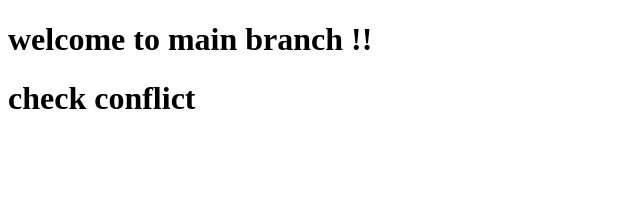
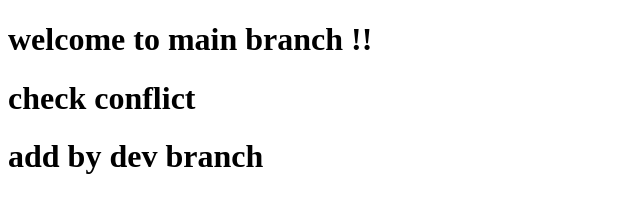
Before and after one commit to Pragya-Saraswat/demoDevops, a plain HTML site: page home.html in a window 1280 px wide. Shown: the whole page, without its empty margins (0-640 px from the left). Drawn offline with Linux system fonts and the light colour scheme.

Commit message:
modified by dev branch

```diff
--- a/home.html
+++ b/home.html
@@ -8,5 +8,6 @@
 <body>
     <h1>welcome to main branch !!</h1>
     <h1>check conflict</h1>
+    <h1>add by dev branch</h1>
 </body>
 </html>
```
